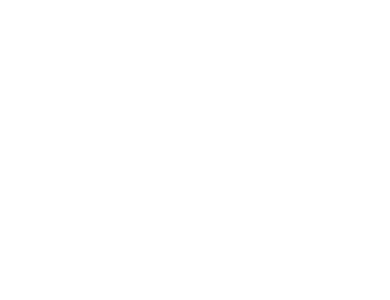
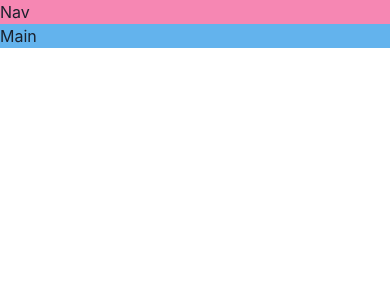
Before and after one commit to SenuDyl/react-game-hub, a React (Create React App) app: page / in a window 390 px wide. Shown: the top 300 px of the page. Built offline with nearby package versions, Linux system fonts and the light colour scheme.

Commit message:
Build a responsive layout

```diff
--- a/src/App.js
+++ b/src/App.js
@@ -1,8 +1,33 @@
-import { Button } from '@chakra-ui/react'
+import { Grid, GridItem, Show } from "@chakra-ui/react"
 
 function App() {
-  <Button colorScheme='blue'>Button</Button>
+  return (
+    <Grid templateAreas={{
+      base: `
+        "nav"
+        "main"
 
+      `,
+      lg: `
+        "nav nav"
+        "aside main"
+      `,
+
+    }}>
+      <GridItem bg='pink.300' area={'nav'}>
+        Nav
+      </GridItem>
+      <Show above='lg'>
+
+        <GridItem bg='green.300' area={'aside'}>
+          Aside
+        </GridItem>
+      </Show>
+      <GridItem bg='blue.300' area={'main'}>
+        Main
+      </GridItem>
+    </Grid>
+  )
 }
 
 export default App;
```
